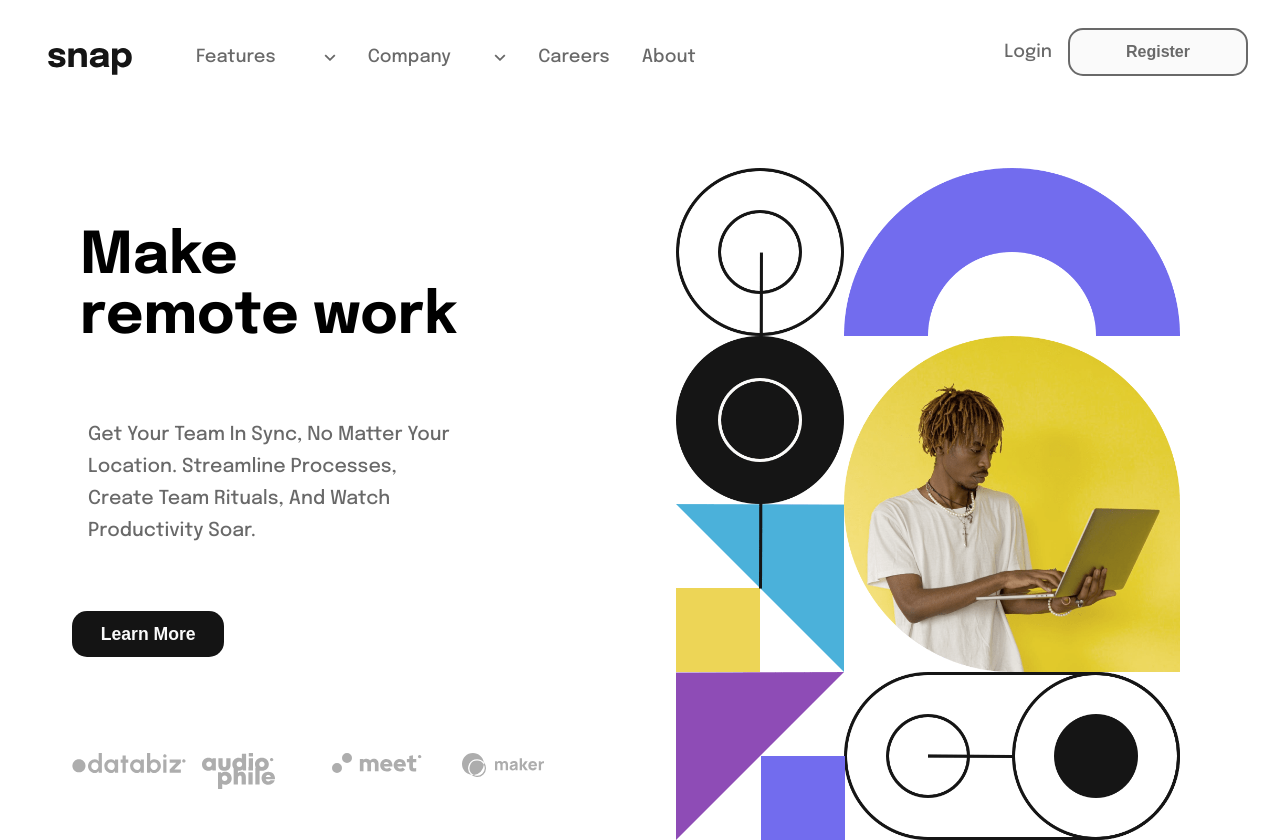
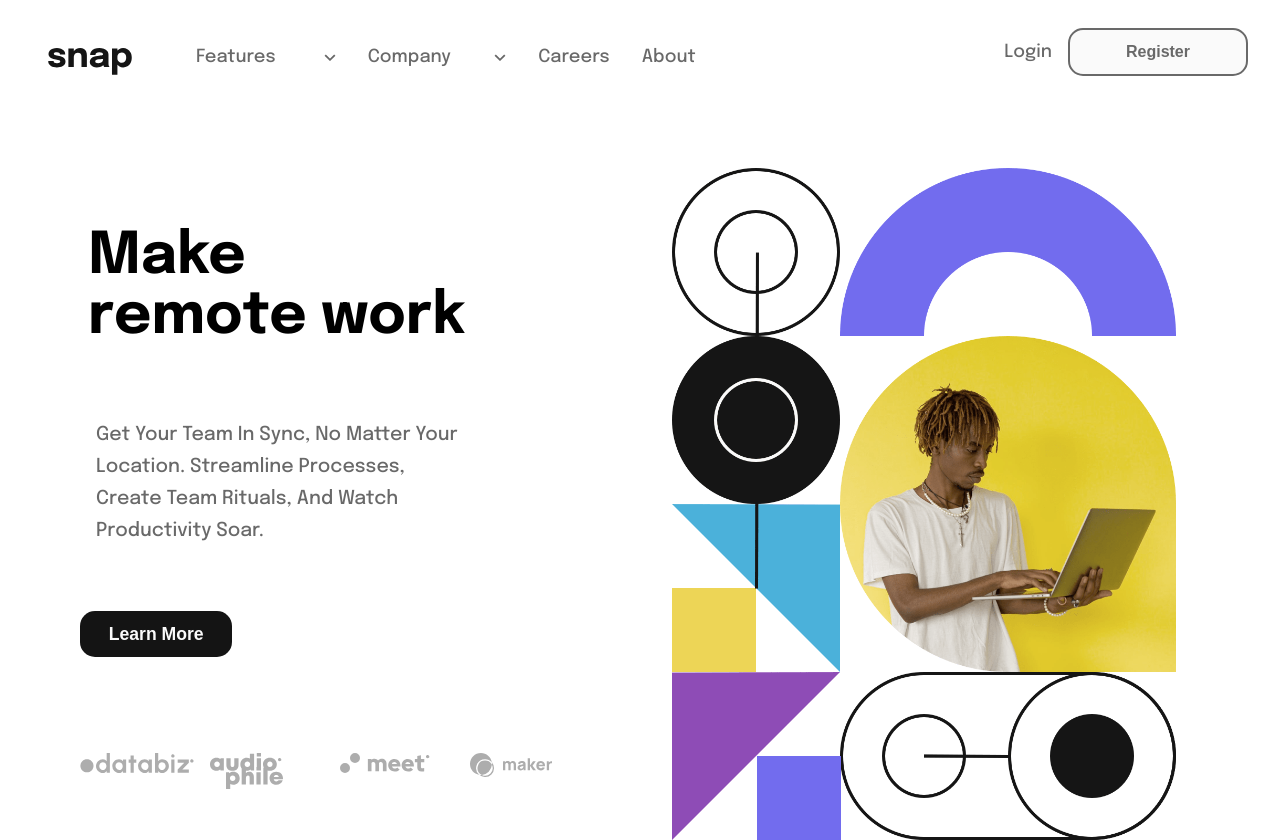
Before and after one commit to john-alvin/frontEnd-challenge-03, a plain HTML site: page index.html in a window 1280 px wide. Shown: the top 840 px of the page. Drawn offline with Linux system fonts and the light colour scheme.

Commit message:
change main width to 74rem

```diff
--- a/src/scss/layout/_home.scss
+++ b/src/scss/layout/_home.scss
@@ -47,7 +47,7 @@
     grid-template-columns: repeat(2, 1fr);
     margin: 2rem auto;
     padding: 2rem;
-    max-width: 75rem;
+    max-width: 74rem;
 
     .desktop-hero {
       min-width: max(410px, 100%);
```
Also changed, not shown: dist/css/main.css.
